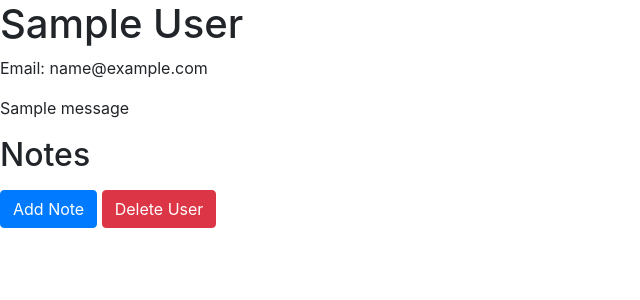
After one commit to nico-martinucci/flask-notes, a Flask app: a page that uses templates/base.html in a window 1280 px wide. The commit adds this page. Shown: the top 300 px of the page, without its empty margins (0-640 px from the left). Run offline with Flask 3, Linux system fonts and the light colour scheme; the visitor is signed in with stand-in values (Sample User, id 1); tables that the repository leaves empty hold one stand-in row (values such as "Sample post"); one stand-in notice (Sample message) is shown.

Commit message:
Implement user profile route and template

```diff
--- a/app.py
+++ b/app.py
@@ -1,6 +1,6 @@
 """Flask Notes app"""
 
-from flask import Flask, redirect, render_template, session
+from flask import Flask, redirect, render_template, session, flash
 from flask_debugtoolbar import DebugToolbarExtension
 from models import connect_db, db, User
 from forms import RegisterForm, LoginForm
@@ -42,7 +42,7 @@ def register_user():
 
         session['user_username'] = new_user.username
 
-        return redirect('/secret')
+        return redirect(f'/users/{new_user.username}')
 
     else:
         return render_template('register.html', form=form)
@@ -61,14 +61,20 @@ def login_user():
 
         if user:
             session['user_username'] = user.username
-            return redirect('/secret')
+            return redirect(f'/users/{user.username}')
         else:
             form.username.errors = ['Bad name/password']
 
     return render_template('login.html', form=form)
 
-@app.get('/secret')
-def show_secret_page():
+@app.get('/users/<username>')
+def show_secret_page(username):
     """ Render the top secret, logged-in-only page """
 
-    return ("You made it!")
+    if 'user_username' not in session or session['user_username'] != username:
+        flash('You must be logged in to view!')
+        return redirect('/')
+
+    user = User.query.get_or_404(username)
+
+    return render_template('profile.html', user=user)
--- a/forms.py
+++ b/forms.py
@@ -10,7 +10,7 @@ class RegisterForm(FlaskForm):
     password = PasswordField("Password", validators=[InputRequired(), length(max=100)])
     email = StringField('Email', validators=[Email(), length(max=50)])
     first_name = StringField('First Name', validators=[InputRequired(), length(max=30)])
-    last_name = StringField('First Name', validators=[InputRequired(), length(max=30)])
+    last_name = StringField('Last Name', validators=[InputRequired(), length(max=30)])
 
 class LoginForm(FlaskForm):
     """ Form for loging in a user. """
--- a/models.py
+++ b/models.py
@@ -40,6 +40,12 @@ class User(db.Model):
         nullable = False
     )
 
+    @property
+    def full_name(self):
+        """ Returns full name in format 'first_name last_name' """
+
+        return f'{self.first_name} {self.last_name}'
+
     @classmethod
     def register(cls, username, password, email, first_name, last_name):
         """Register a user with hashed password and return user"""
--- a/requirements.txt
+++ b/requirements.txt
@@ -6,12 +6,14 @@ blinker==1.5
 click==8.1.3
 decorator==5.1.1
 dnspython==2.2.1
+email-validator==1.3.0
 executing==1.2.0
 Flask==2.2.2
 Flask-Bcrypt==1.0.1
 Flask-DebugToolbar==0.13.1
 Flask-SQLAlchemy==3.0.2
 Flask-WTF==1.0.1
+idna==3.4
 ipython==8.7.0
 is-disposable-email==1.0.0
 itsdangerous==2.1.2
--- a/templates/base.html
+++ b/templates/base.html
@@ -12,6 +12,10 @@
   {% block title %}
   {% endblock %}
 
+  {% for msg in get_flashed_messages() %}
+  <p>{{ msg }}</p>
+  {% endfor %}
+
   {% block content %}
   {% endblock %}
 
--- /dev/null
+++ b/templates/profile.html
@@ -0,0 +1,16 @@
+{% extends 'base.html' %}
+
+{% block title %}
+    <h1>{{ user.full_name }}</h1>
+    <p>Email: {{ user.email }}</p>
+{% endblock %}
+
+{% block content %}
+
+<h2>Notes</h2>
+<ul></ul>
+<a class='btn btn-primary' href=''>Add Note</a>
+
+<button class='btn btn-danger'>Delete User</button>
+
+{% endblock %}
```
Also changed, not shown: 1 other file.
